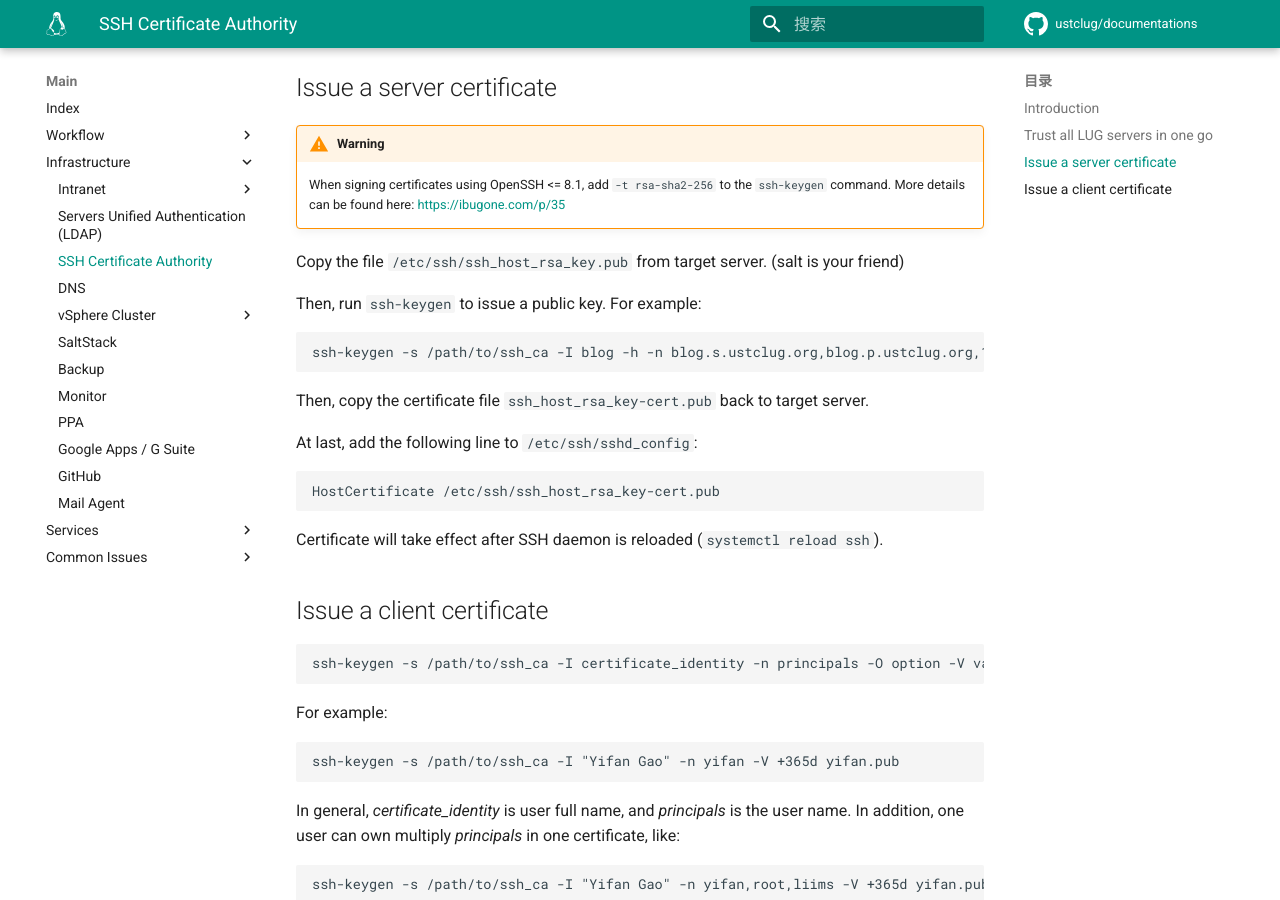
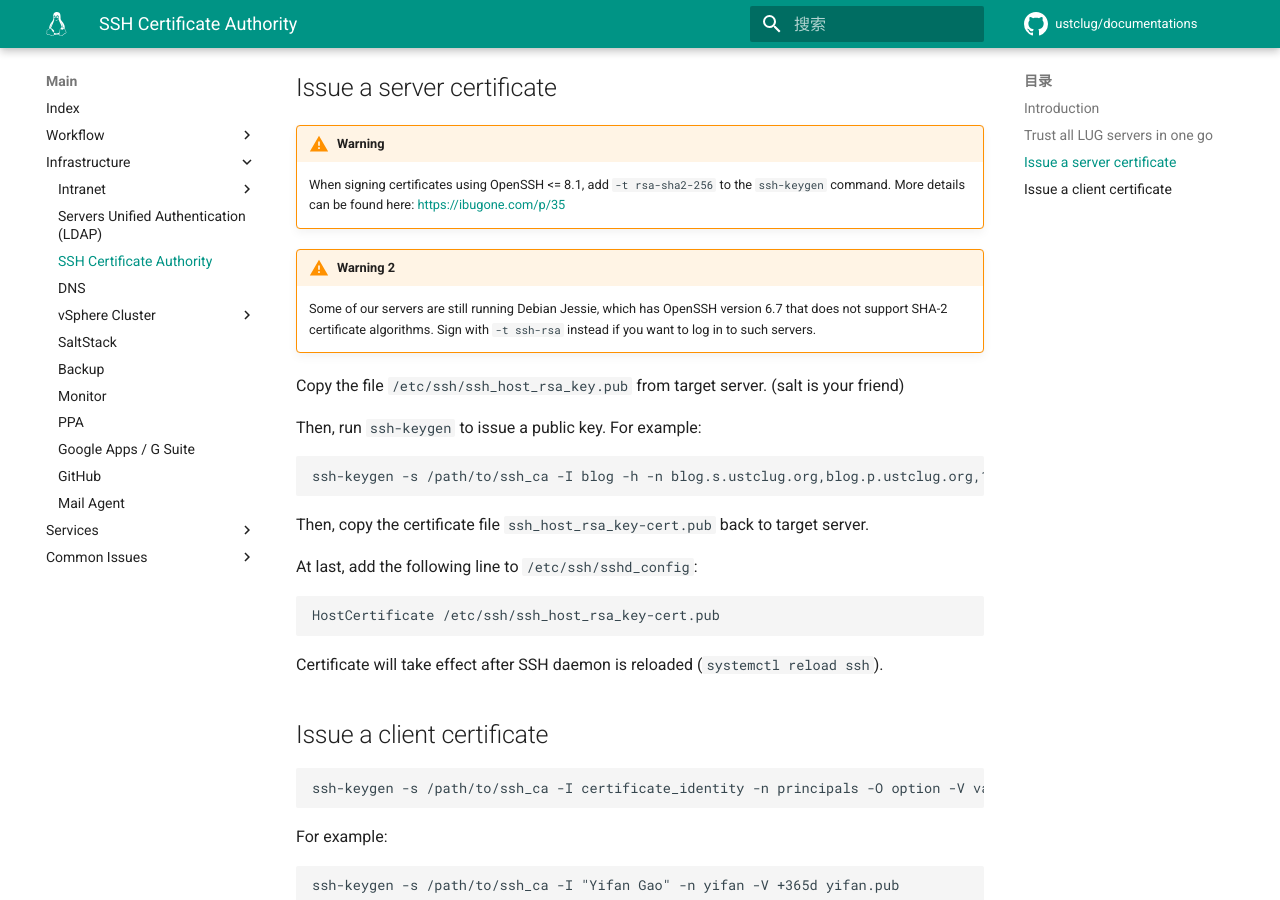
Before and after one commit to ustclug/documentations, an MkDocs documentation site: the page built from docs/infrastructure/sshca.md, in a window 1280 px wide and 900 px high, scrolled down 815 px. Built offline with MkDocs 1.6.1 and Material for MkDocs 9.7.7, drawn with Linux system fonts in a browser that asks for light colours; comment, search, counter and statistics services are not loaded.

Commit message:
Debian Jessie does not support rsa-sha2-256

```diff
--- a/docs/infrastructure/sshca.md
+++ b/docs/infrastructure/sshca.md
@@ -28,6 +28,10 @@ And when you log in to a LUG server, it is automatically trusted. If you find a
 !!! warning "Warning"
 
     When signing certificates using OpenSSH &lt;= 8.1, add `-t rsa-sha2-256` to the `ssh-keygen` command. More details can be found here: <https://ibugone.com/p/35>
+
+!!! warning "Warning 2"
+
+    Some of our servers are still running Debian Jessie, which has OpenSSH version 6.7 that does not support SHA-2 certificate algorithms. Sign with `-t ssh-rsa` instead if you want to log in to such servers.
 
 Copy the file `/etc/ssh/ssh_host_rsa_key.pub` from target server. (salt is your friend)
 
```
